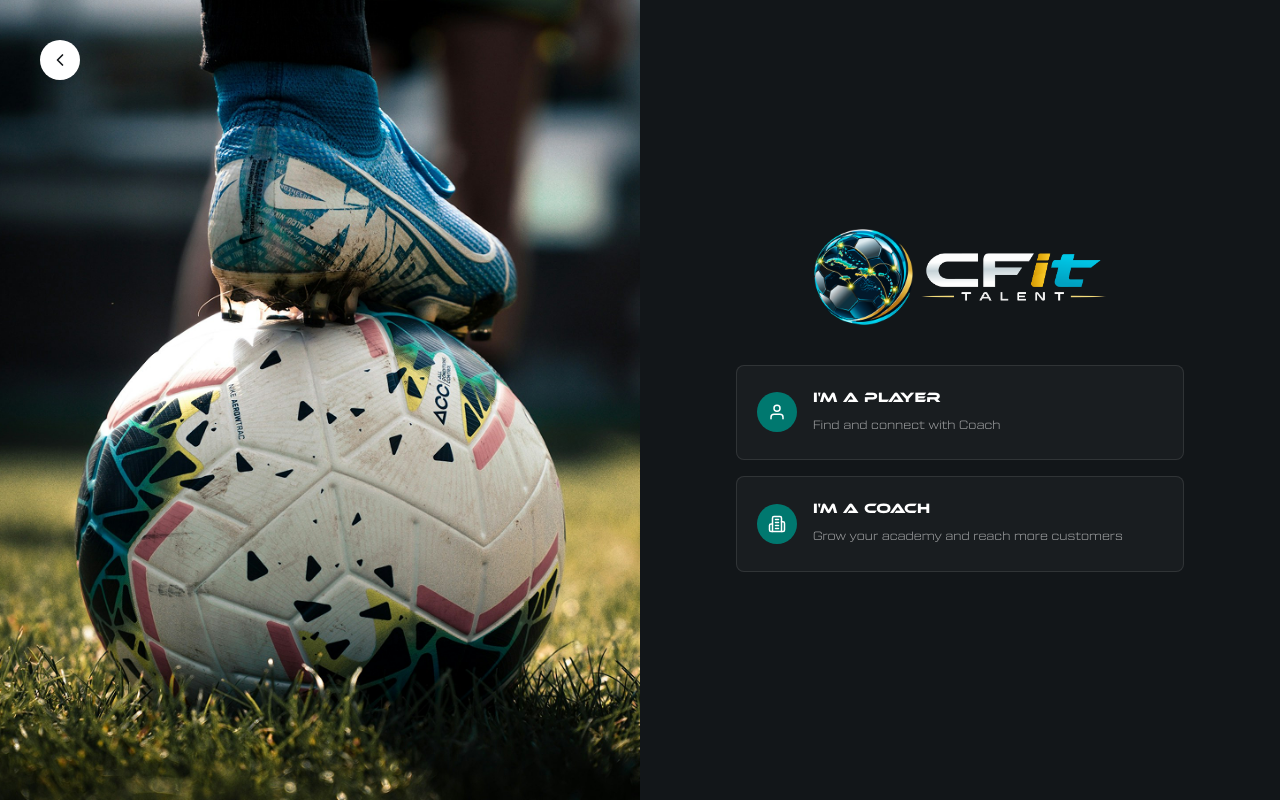
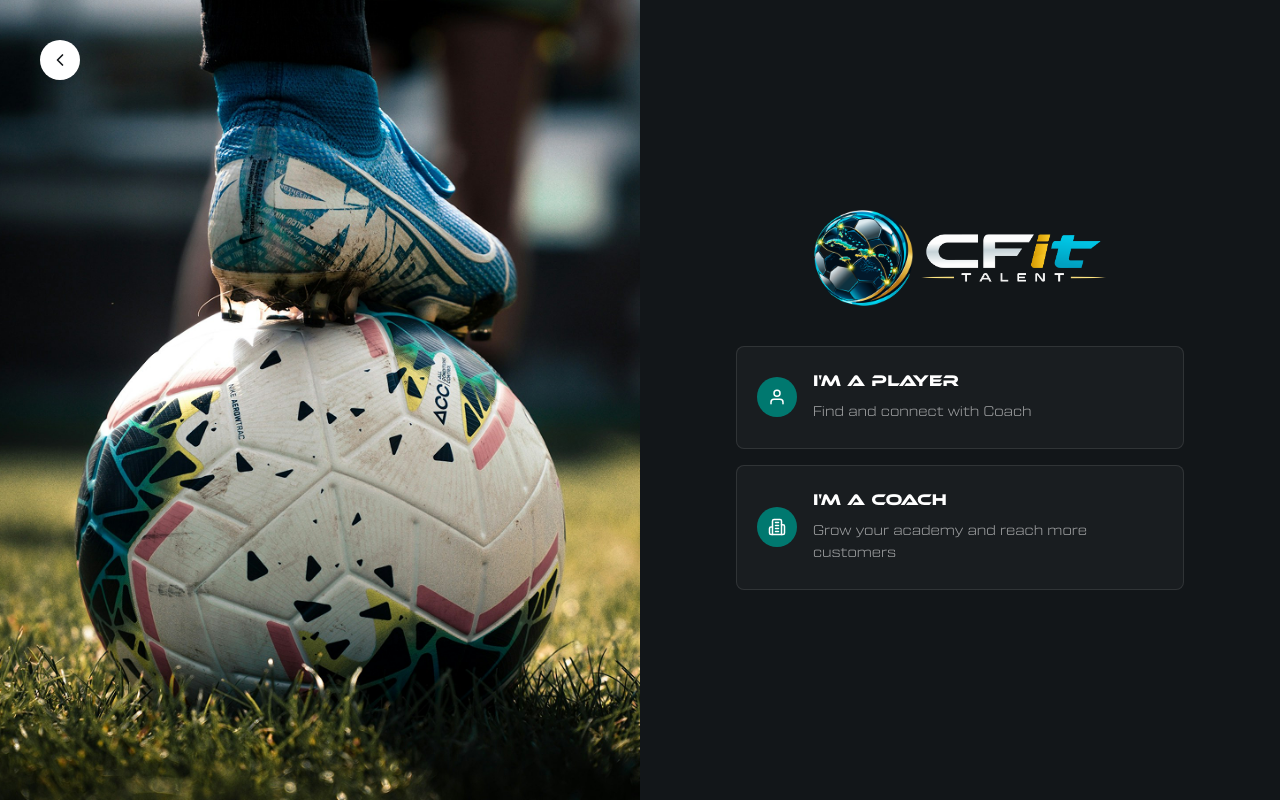
Before and after one commit to Mern-Unbeatable/jefferybryant_frontend, a React (Vite) app: page /join in a window 1280 px wide. Built offline with nearby package versions, Linux system fonts and the light colour scheme.

Commit message:
Update Join component styles for improved readability
- Adjusted text sizes for role titles and descriptions to enhance user experience and maintain consistency across the component.

```diff
--- a/src/pages/join/Join.jsx
+++ b/src/pages/join/Join.jsx
@@ -53,10 +53,10 @@ const Join = () => {
                         <Icon />
                       </span>
                       <span>
-                        <span className="block font-ethnocentric text-sm uppercase">
+                        <span className="block font-ethnocentric text-base uppercase">
                           {t(`join.roles.${key}.title`)}
                         </span>
-                        <span className="mt-1.5 block text-xs leading-relaxed text-white/60">
+                        <span className="mt-1.5 block text-sm leading-relaxed text-white/60">
                           {t(`join.roles.${key}.description`)}
                         </span>
                       </span>
```
